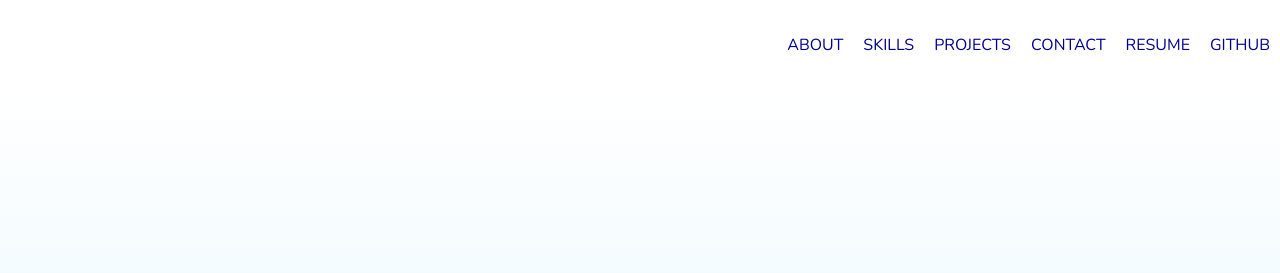
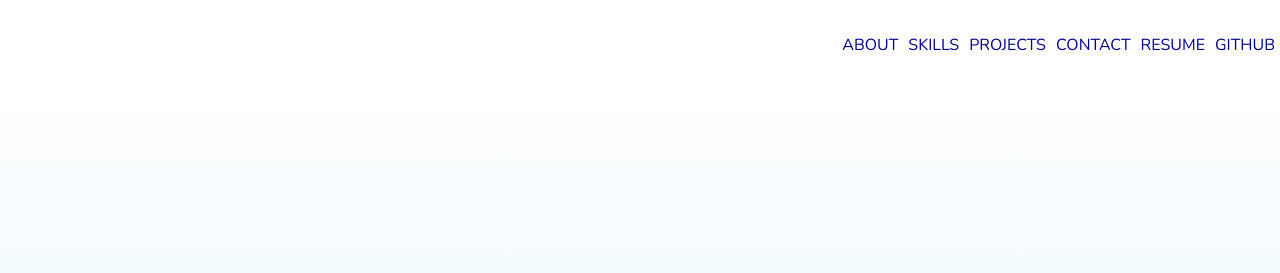
Before and after one commit to Valmikiraj/Valmikiraj.Porfolio.github.io, a plain HTML site: page index.html in a window 1280 px wide. Shown: the top 273 px of the page. Drawn offline with nearby package versions, Linux system fonts and the light colour scheme.

Commit message:
Update style.css

```diff
--- a/css/style.css
+++ b/css/style.css
@@ -43,7 +43,7 @@ nav ul {
 }
 
 nav li {
-  padding: 20px 10px;
+  padding: 20px 5px;
 }
 
 nav a {
```
